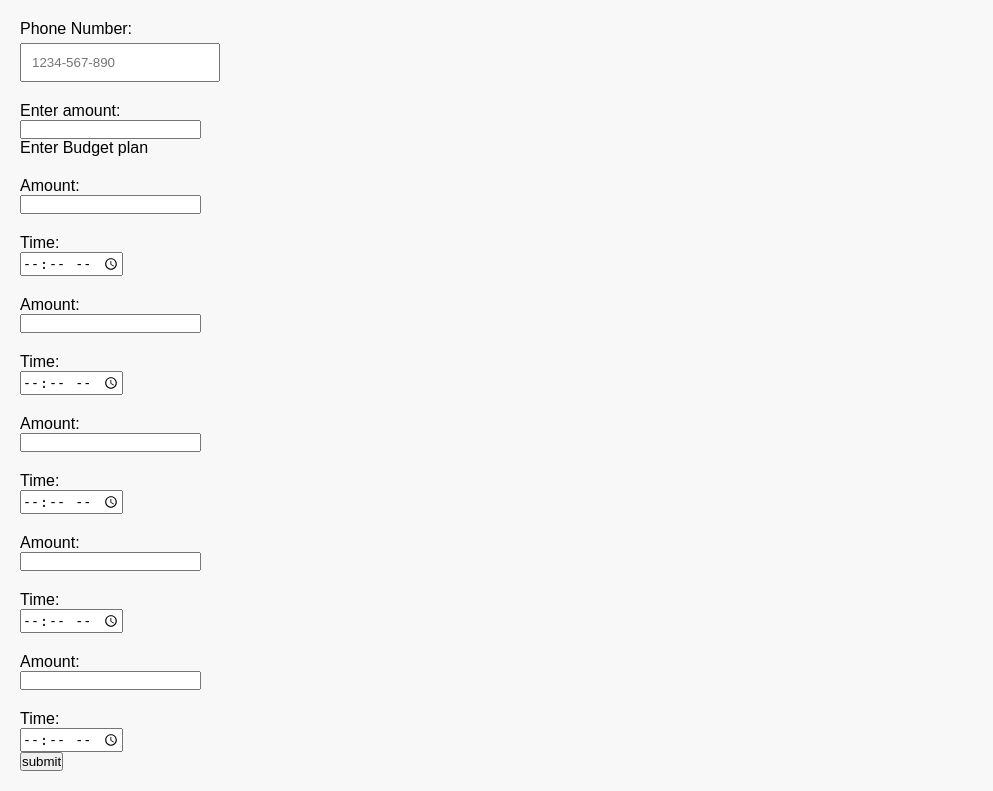
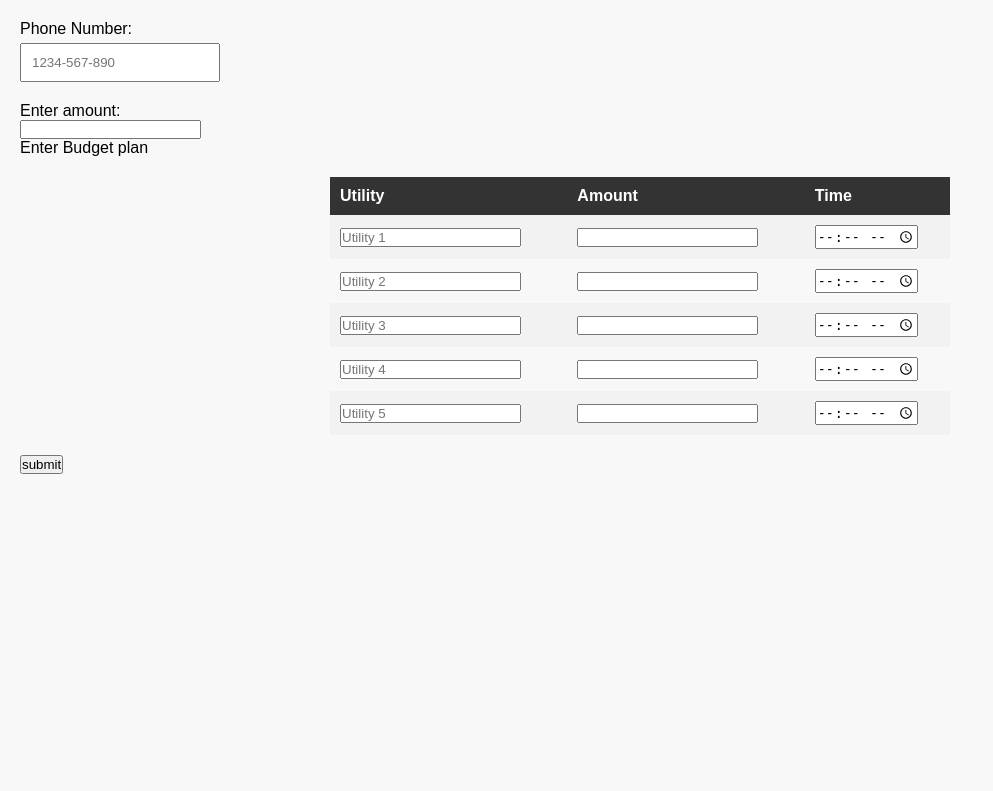
Before and after one commit to she-loves-marvin/School-project, a Flask app: template templates/home.html in a window 1280 px wide. Shown: the part 88-879 px from the top of the page, without its empty margins (0-993 px from the left). After the commit the page ends 562 px from the top, so only its background shows below. Run offline with Flask 2, Linux system fonts and the light colour scheme; the template is opened without the code that fills it, so the values that code supplies are empty; some libraries are stand-ins or nearby versions.

Commit message:
home page

```diff
--- a/templates/home.html
+++ b/templates/home.html
@@ -23,33 +23,39 @@
 
   <div class="Table">
     <p>Enter Budget plan</p>
-  <label for="budget">Amount:</label>
-  <input type="text" name="Amount" id="amount">
-  <label for="clock">Time:</label>
-  <input type="time" name="Time" id="time">
-
-  <label for="budget">Amount:</label>
-  <input type="text" name="Amount" id="amount">
-  <label for="clock">Time:</label>
-  <input type="time" name="Time" id="time">
-
-  <label for="budget">Amount:</label>
-  <input type="text" name="Amount" id="amount">
-  <label for="clock">Time:</label>
-  <input type="time" name="Time" id="time">
-
-  <label for="budget">Amount:</label>
-  <input type="text" name="Amount" id="amount">
-  <label for="clock">Time:</label>
-  <input type="time" name="Time" id="time">
-
-  <label for="budget">Amount:</label>
-  <input type="text" name="Amount" id="amount">
-  <label for="clock">Time:</label>
-  <input type="time" name="Time" id="time">
+    <table id="budgetTable">
+      <tr>
+        <th>Utility</th>
+        <th>Amount</th>
+        <th>Time</th>
+      </tr>
+      <tr>
+        <td><input type="text" name="utility_name[]" class="utility-name" placeholder="Utility 1"></td>
+        <td><input type="text" name="utility_amount[]" class="utility-amount"></td>
+        <td><input type="time" name="utility_time[]" class="utility-time"></td>
+      </tr>
+      <tr>
+        <td><input type="text" name="utility_name[]" class="utility-name" placeholder="Utility 2"></td>
+        <td><input type="text" name="utility_amount[]" class="utility-amount"></td>
+        <td><input type="time" name="utility_time[]" class="utility-time"></td>
+      </tr>
+      <tr>
+        <td><input type="text" name="utility_name[]" class="utility-name" placeholder="Utility 3"></td>
+        <td><input type="text" name="utility_amount[]" class="utility-amount"></td>
+        <td><input type="time" name="utility_time[]" class="utility-time"></td>
+      </tr>
+      <tr>
+        <td><input type="text" name="utility_name[]" class="utility-name" placeholder="Utility 4"></td>
+        <td><input type="text" name="utility_amount[]" class="utility-amount"></td>
+        <td><input type="time" name="utility_time[]" class="utility-time"></td>
+      </tr>
+      <tr>
+        <td><input type="text" name="utility_name[]" class="utility-name" placeholder="Utility 5"></td>
+        <td><input type="text" name="utility_amount[]" class="utility-amount"></td>
+        <td><input type="time" name="utility_time[]" class="utility-time"></td>
+      </tr>
+    </table>
   </div>
-
-
   <input type="button" value="submit">
   <script src="/static/js/home.js"></script>
 </body>
```
